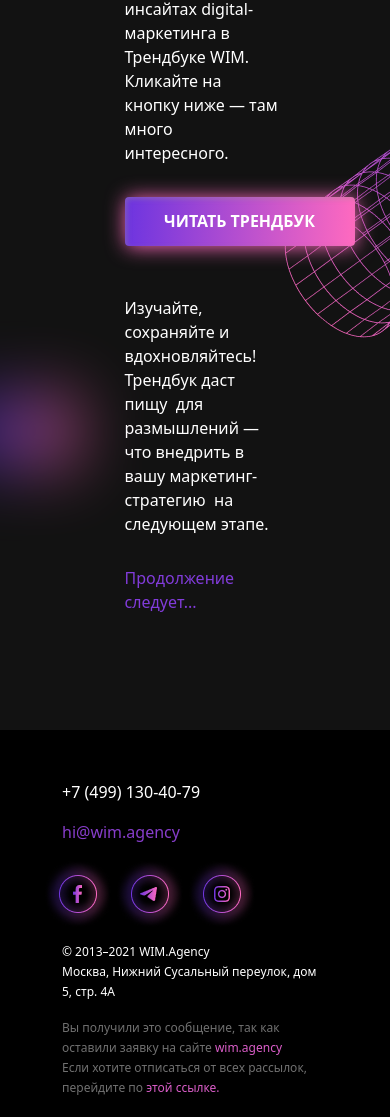
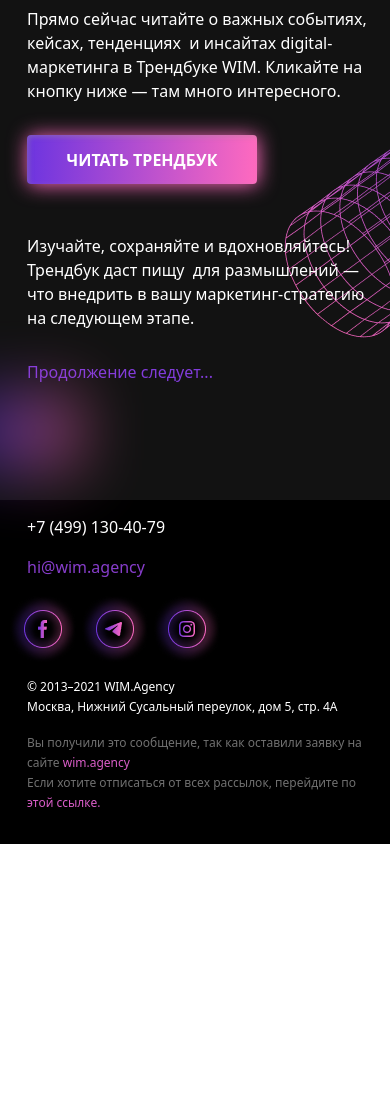
Before and after one commit to Valerij2000/wim, a website: page app/index.html in a window 390 px wide. Shown: the part 504-1621 px from the top of the page. After the commit the page ends 1348 px from the top, so only its background shows below. Drawn offline with nearby package versions, Linux system fonts and the light colour scheme; files whose address does not match are found by name.

Commit message:
create finished dev

```diff
--- a/app/index.html
+++ b/app/index.html
@@ -33,7 +33,7 @@
 			<img src="img/cilindr.png" class="cilindr" alt="">
 			<div class="container">
 				<div class="row d-flex justify-content-center align-items-center">
-					<div class="col-6">
+					<div class="col-xl-6 col-md-8">
 						<article class="main-digital">
 							<img src="img/man-digital.png" class="img-fluid" alt="">
 
--- a/app/sass/main.sass
+++ b/app/sass/main.sass
@@ -68,6 +68,8 @@
 
 footer
   padding: 50px
+  @media ( max-width: 768px )
+    padding: 15px
   background-color: $colorblack
   .phone, .mail
     font-style: normal
```
Also changed, not shown: app/css/main.css.
